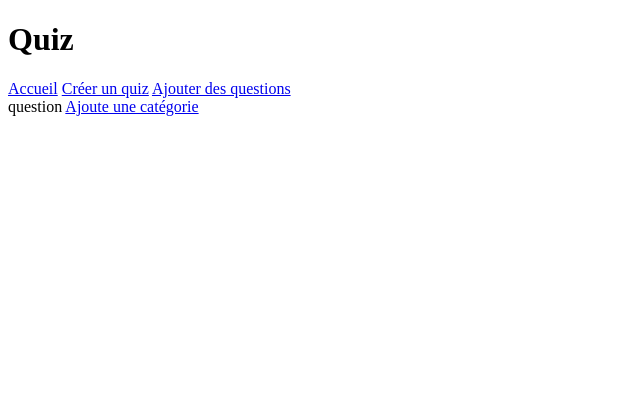
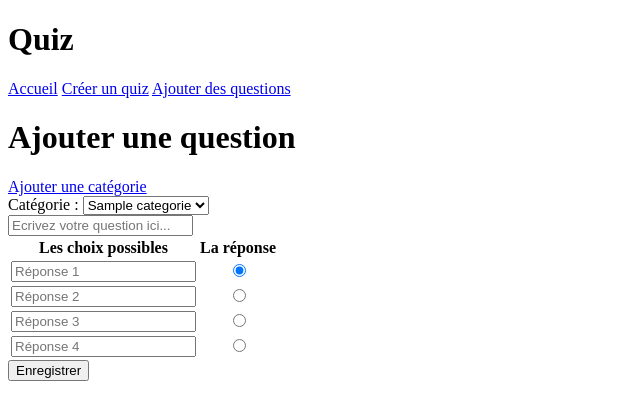
Before and after one commit to Benjamin383/TP-QUIZ, a PHP site: page /question/question_form_add.php in a window 1280 px wide. Shown: the top 420 px of the page, without its empty margins (0-640 px from the left). Run offline with PHP 8.4, Linux system fonts and the light colour scheme; tables that the repository leaves empty hold one stand-in row (values such as "Sample post"); lists and menus that the app fills with data are empty.

Commit message:
Enregistrement des  questions

```diff
--- a/src/categorie/categorie_form_add.php
+++ b/src/categorie/categorie_form_add.php
@@ -1,12 +1,10 @@
 <?php ob_start();
 require_once '../config.php';
-
 
 $sql = "SELECT id_categorie, nom
 FROM categorie
 ORDER BY id_categorie ASC";
 $result = $conn->query($sql);
-
 
 ?>
 <form class="form" action="categorie_add.php" method="POST">
--- a/src/question/question_form_add.php
+++ b/src/question/question_form_add.php
@@ -1,10 +1,59 @@
 <?php ob_start();
 require_once '../config.php';
+
+$sql = "SELECT id_categorie, nom
+FROM categorie
+ORDER BY id_categorie ASC";
+$result = $conn->query($sql);
+
 ?>
-question
-<a href="../categorie/categorie_form_add.php">Ajoute une catégorie</a>
+<h1>Ajouter une question</h1>
+<a href="../categorie/categorie_form_add.php">Ajouter une catégorie</a>
 
+<form class="form" action="question_add.php" method="POST">
+
+    <label for="categorie">Catégorie :</label>
+    <select name="id_categorie" id="id_categorie">
+        <?php if ($result->num_rows > 0) : ?>
+            <?php while ($row = $result->fetch_assoc()) : ?>
+                <option value="<?= $row['id_categorie'] ?>"><?= $row['nom'] ?></option>
+            <?php endwhile ?>
+        <?php else : ?>
+            <option value="">--Sélectionner une catégorie--</option>
+        <?php endif ?>
+    </select><br>
+    <input type="text" id="question" name="question" placeholder="Ecrivez votre question ici..." /><br>
+    <table>
+        <thead>
+            <tr>
+                <th>Les choix possibles</th>
+                <th>La réponse</th>
+            </tr>
+        </thead>
+        <tbody>
+            <tr>
+                <th>
+                    <input type="text" id="reponse_une" name="reponse_une" placeholder="Réponse 1" />
+                </th>
+                <th><input type="radio" name="correctAnswer" value="1" checked /></th>
+            </tr>
+            <tr>
+                <th><input type="text" id="reponse_deux" name="reponse_deux" placeholder="Réponse 2" /></th>
+                <th><input type="radio" name="correctAnswer" value="2" /></th>
+            </tr>
+            <tr>
+                <th><input type="text" id="reponse_trois" name="reponse_trois" placeholder="Réponse 3" /></th>
+                <th><input type="radio" name="correctAnswer" value="3" /></th>
+            </tr>
+            <tr>
+                <th><input type="text" id="reponse_quatre" name="reponse_quatre" placeholder="Réponse 4" /></th>
+                <th><input type="radio" name="correctAnswer" value="4" /></th>
+            </tr>
+        </tbody>
+    </table>
+    <input type="submit" value="Enregistrer" />
+</form>
 <?php
-$title = "Titre de la page";
+$title = "Ajouter une question";
 $content = ob_get_clean();
 include '../layout/layout.php';
```
Also changed, not shown: src/question/question_add.php (+27 -0 lines).
